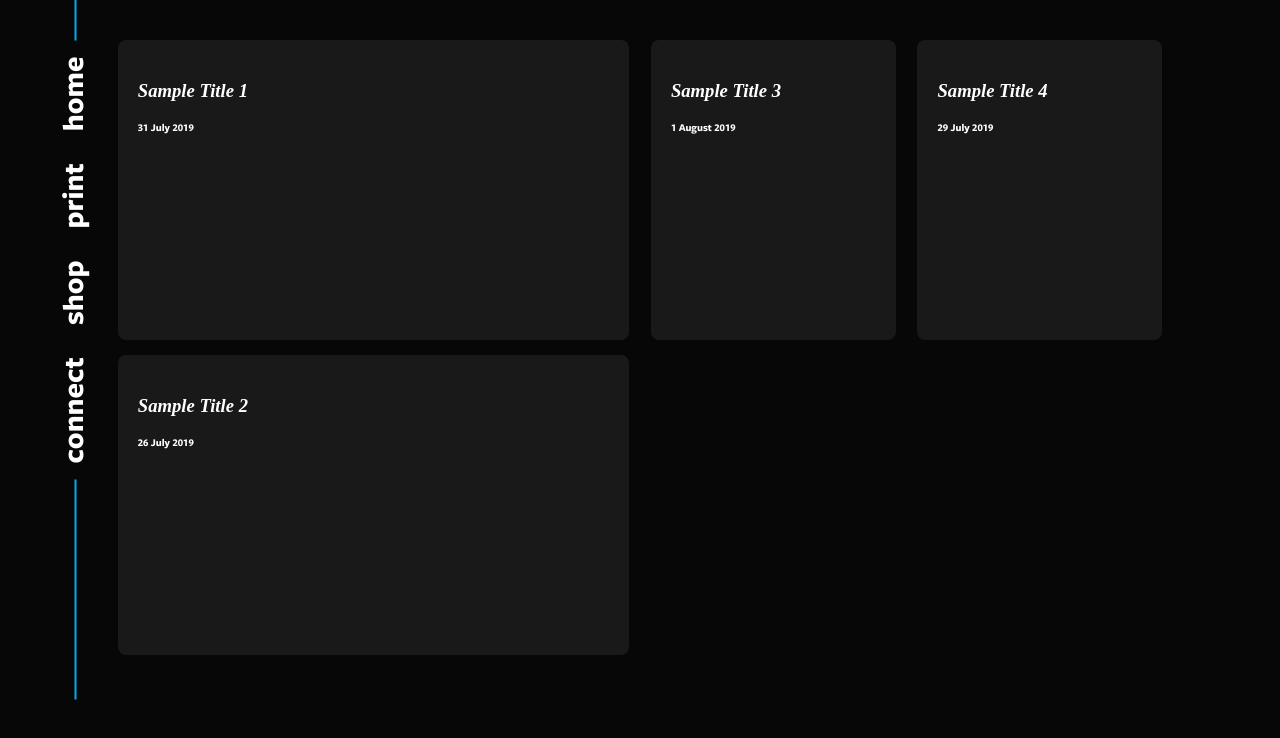
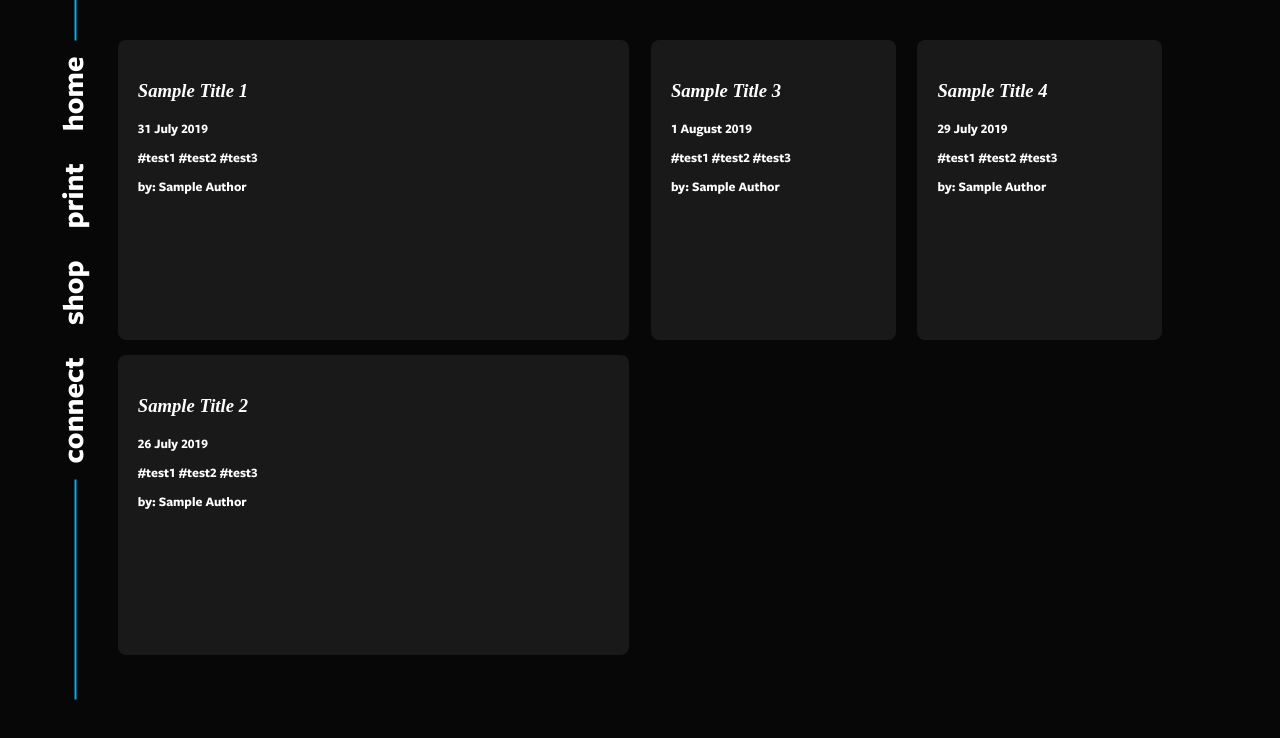
Before and after one commit to bruinreview/br-front, a React (Create React App) app: page /home in a window 1280 px wide. Shown: the top 738 px of the page. Built offline with nearby package versions, Linux system fonts and the light colour scheme.

Commit message:
Minor card updates

```diff
--- a/src/Components/Card.css
+++ b/src/Components/Card.css
@@ -9,7 +9,7 @@
 
 }
 
-.feature-card:hover{
+.feature-card:hover{ /*re-do all hover formatting in CSS for faster */
   background-color: #66cef5;
 }
 
@@ -17,15 +17,15 @@
   color: black !important;
 }
 
+.metadata{
+  font-size: 10pt;
+  font-family: 'freight-sans';
+}
+
 .article-title{
   font-weight: bold;
   font-style: italic;
   font-size: 14pt;
   line-height: 18pt;
-  font-family: 'freight';
+  font-family: 'freight-text';
 }
-
-.date{
-  font-size: 8pt;
-  font-family:'freight-sans';
-}
--- a/src/Components/Card.js
+++ b/src/Components/Card.js
@@ -1,6 +1,7 @@
 import React, {Component} from 'react';
 import {Zoom, Fade} from 'react-reveal';
 import './Card.css';
+import Tags from './Tags'
 
 export default class Card extends Component{
     constructor(props){
@@ -11,11 +12,18 @@ export default class Card extends Component{
     }
 
     render(props){
+      // if(this.props.imgURL){
+      //   image='<img src={this.props.imgURL} />'
+      // } else {
+      //   image=null
+      // }
         return(
             <Fade>
             <div className = "feature-card">
               <p className="article-title">{this.props.title}</p>
-              <p className="date">{this.props.date}</p>
+              <p className="metadata">{this.props.date}</p>
+              <Tags className="metadata" tags={["#test1", "#test2", "#test3"]} />
+              <p className="metadata" style={{fontWeight: "bold"}}>by: {this.props.author}</p>
             </div>
             </Fade>
         )
--- /dev/null
+++ b/src/Components/Tags.js
@@ -0,0 +1,10 @@
+import React, {Component} from 'react';
+import './Card.css'
+
+function Tags(props){
+  return(
+    <p className="metadata">{props.tags.join(" ")}</p>
+  )
+}
+
+export default Tags
--- a/src/Connect/Connect.js
+++ b/src/Connect/Connect.js
@@ -1,7 +1,8 @@
 import React, { Component } from 'react';
+import Header from '../Header';
 
 
-export default class Connect extends Component{
+export default class Print extends Component{
     constructor(props){
         super(props);
         this.state = {
@@ -9,9 +10,12 @@ export default class Connect extends Component{
     }
     render(){
         return(
-            <h1 className="bg-color">
-                Connect Page
-            </h1>
+          <div className="flex justify-center home">
+              <Header />
+              <div className="main flex justify-center">
+
+              </div>
+          </div>
         )
     }
 
--- a/src/Home/Home.js
+++ b/src/Home/Home.js
@@ -16,15 +16,15 @@ export default class Home extends Component{
                 <Header />
                 <div className="main flex justify-center">
                     <div className="feature">
-                        <Card title='Sample Title 1' date="31 July 2019"/>
-                        <Card title='Sample Title 2' date="26 July 2019"/>
+                        <Card title='Sample Title 1' date="31 July 2019" author="Sample Author"/>
+                        <Card title='Sample Title 2' date="26 July 2019" author="Sample Author"/>
                     </div>
                     <div className="normal">
-                        <Card title='Sample Title 3' date="1 August 2019"/>
+                        <Card title='Sample Title 3' date="1 August 2019" author="Sample Author"/>
 
                     </div>
                     <div className="normal">
-                        <Card title='Sample Title 4' date = "29 July 2019"/>
+                        <Card title='Sample Title 4' date = "29 July 2019" author="Sample Author"/>
 
                     </div>
                 </div>
--- a/src/Print/Print.js
+++ b/src/Print/Print.js
@@ -1,4 +1,5 @@
 import React, { Component } from 'react';
+import Header from '../Header';
 
 
 export default class Print extends Component{
@@ -9,9 +10,12 @@ export default class Print extends Component{
     }
     render(){
         return(
-            <h1 className="bg-color">
-                Print Page
-            </h1>
+          <div className="flex justify-center home">
+              <Header />
+              <div className="main flex justify-center">
+
+              </div>
+          </div>
         )
     }
 
--- a/src/Shop/Shop.js
+++ b/src/Shop/Shop.js
@@ -1,7 +1,8 @@
 import React, { Component } from 'react';
+import Header from '../Header';
 
 
-export default class Shop extends Component{
+export default class Print extends Component{
     constructor(props){
         super(props);
         this.state = {
@@ -9,9 +10,12 @@ export default class Shop extends Component{
     }
     render(){
         return(
-            <h1 className="bg-color">
-                Shop Page
-            </h1>
+          <div className="flex justify-center home">
+              <Header />
+              <div className="main flex justify-center">
+
+              </div>
+          </div>
         )
     }
 
```
Also changed, not shown: 1 other file (tests, documents, lock files or other folders).
